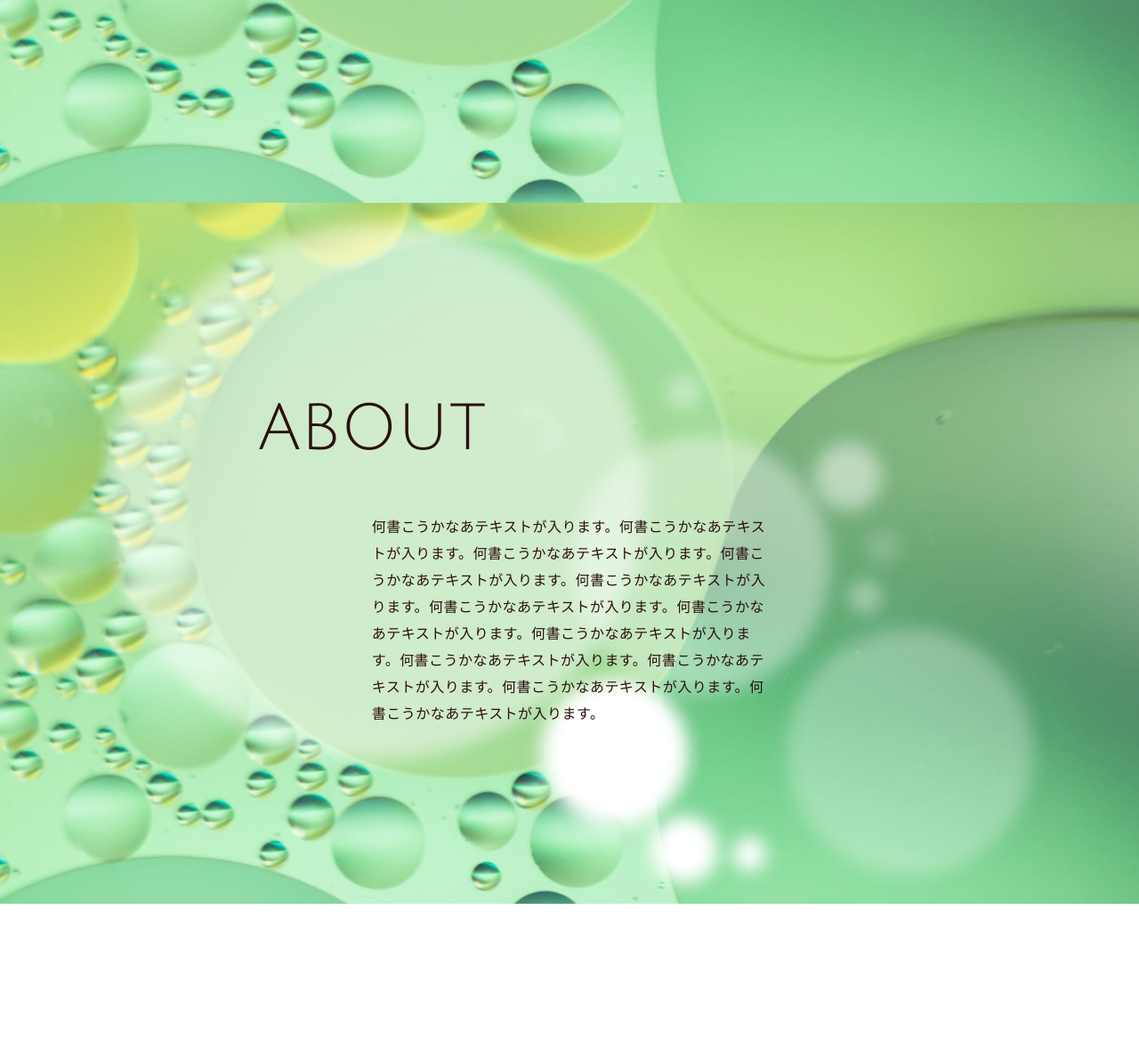
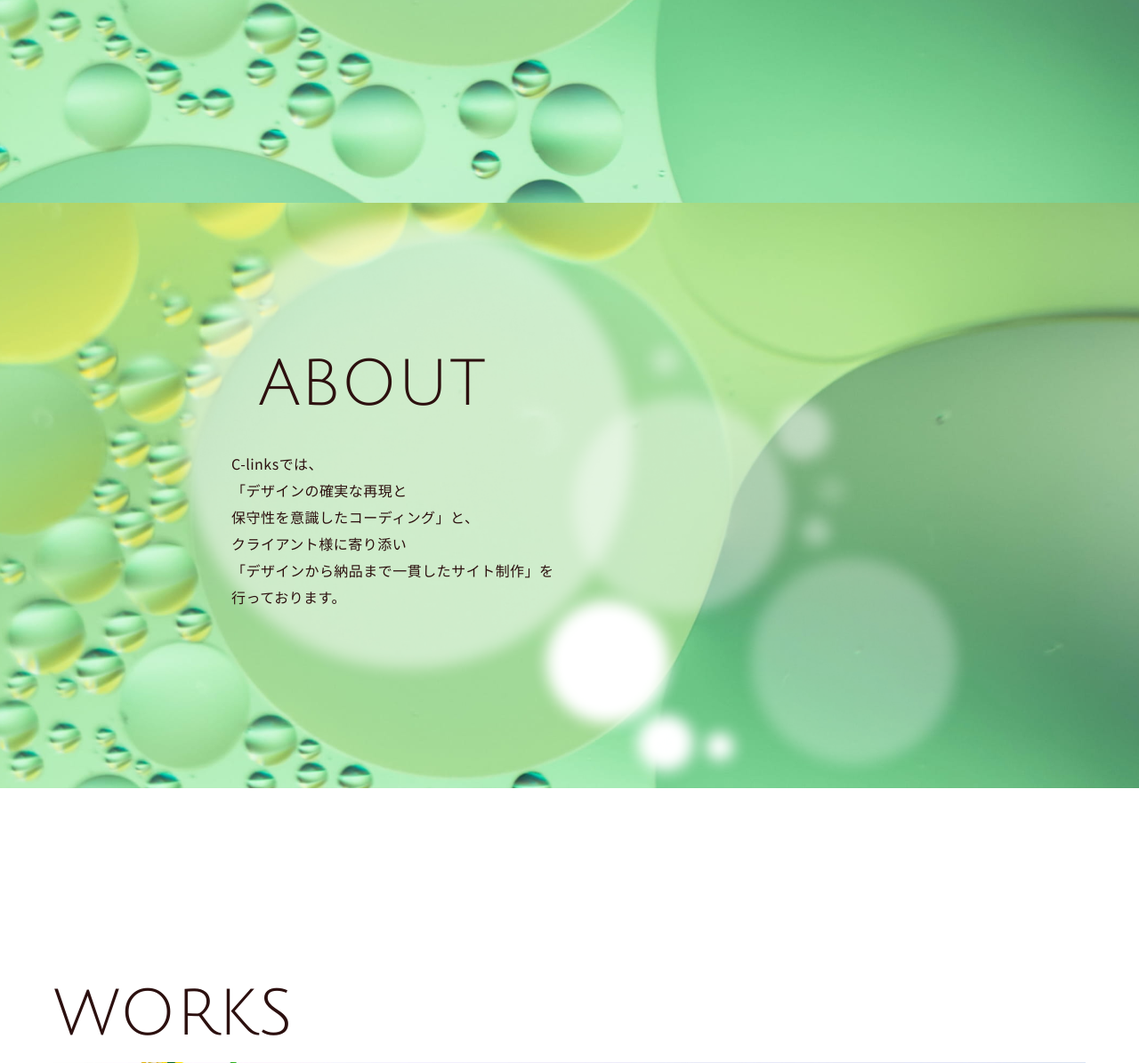
Before and after one commit to chitose333/portfolio, a PHP site: page / in a window 1280 px wide. Shown: the part 572-1767 px from the top of the page at 89% size. Run offline with PHP 8.4, Linux system fonts and the light colour scheme; some libraries are stand-ins or nearby versions.

Commit message:
works1,2の画像差し替え。aboutとprofileの文章差し替え。

```diff
--- a/css/styles.css
+++ b/css/styles.css
@@ -196,12 +196,17 @@ select::-ms-expand {
   background-position: center center;
   background-size: contain;
 }
+@media screen and (max-width: 767px) {
+  .about {
+    background-size: cover;
+  }
+}
 
 .about__inner {
   max-width: 800px;
   max-width: 50rem;
-  padding-top: 200px;
-  padding-top: 12.5rem;
+  padding-top: 150px;
+  padding-top: 9.375rem;
   padding-bottom: 200px;
   padding-bottom: 12.5rem;
 }
@@ -223,11 +228,11 @@ select::-ms-expand {
   font-size: 1rem;
   line-height: 1.875;
   letter-spacing: 0.03em;
-  margin: 40px auto 0;
-  margin: 2.5rem auto 0;
-  width: 34.7222222222vw;
-  max-width: 700px;
-  max-width: 43.75rem;
+  margin: 20px auto 0;
+  margin: 1.25rem auto 0;
+  width: 62.5vw;
+  max-width: 900px;
+  max-width: 56.25rem;
 }
 @media screen and (max-width: 767px) {
   .about__text {
--- a/index.html
+++ b/index.html
@@ -80,7 +80,7 @@
   <div class="circle-bg">
     <div class="main-view">
       <div class="main-view__inner inner">
-        <h1 class="main-view__title">Webを<br class="sm-only">とおして、<br>ひとと想いを<br>つなげます</h1>
+        <h1 class="main-view__title">Webを<br class="u-mobile">とおして、<br>ひとと想いを<br>つなげます</h1>
       </div>
       <!-- /.main-view__inner -->
     </div>
@@ -88,7 +88,14 @@
     <section class="about">
       <div class="about__inner inner">
         <h2 class="about__title section-title">ABOUT</h2>
-        <p class="about__text">何書こうかなあテキストが入ります。何書こうかなあテキストが入ります。何書こうかなあテキストが入ります。何書こうかなあテキストが入ります。何書こうかなあテキストが入ります。何書こうかなあテキストが入ります。何書こうかなあテキストが入ります。何書こうかなあテキストが入ります。何書こうかなあテキストが入ります。何書こうかなあテキストが入ります。何書こうかなあテキストが入ります。何書こうかなあテキストが入ります。</p>
+        <p class="about__text">
+          C-linksでは、<br>
+          「デザインの確実な再現と<br>
+          保守性を意識したコーディング」と、<br>
+          クライアント様に寄り添い<br>
+          「デザインから納品まで一貫したサイト制作」を<br>
+          行っております。
+        </p>
       </div>
       <!-- /.about__inner -->
     </section>
@@ -133,7 +140,30 @@
         <div class="profile__right">
           <p class="profile__name u-desktop">chitose</p>
           <img class="profile__skills" src="./images/common/skills.png" alt="スキル内容">
-          <p class="profile__text">テキストが入りますテキストが入りますテキストが入りますテキストが入りますテキストが入りますテキストが入りますテキストが入りますテキストが入りますテキストが入りますテキストが入りますテキストが入りますテキストが入りますテキストが入りますテキストが入りますテキストが入りますテキストが入りますテキストが入りますテキストが入りますテキストが入りますテキストが入りますテキストが入りますテキストが入りますテキストが入りますテキストが入りますテキストが入りますテキストが入りますテキストが入りますテキストが入りますテキストが入りますテキストが入りますテキストが入りますテキストが入りますテキストが入りますテキストが入りますテキストが入りますテキストが入りますテキストが入りますテキストが入りますテキストが入ります</p>
+          <p class="profile__text">
+            こんにちは。千歳（ちとせ）と申します。<br>
+            2020年11月からWeb制作の勉強を始め、<br>
+            2021年3月に友人のWebサイトを<br>
+            一から立ち上げました。<br>
+            その後はコーディングに重きを置きつつ、<br>
+            必要とされればディレクションやデザインから<br>
+            一貫したサイト制作を行っております。
+          </p>
+          <p class="profile__text">
+            私がとってもワクワクするのは、<br>
+            クライアント様からお話を伺い、<br>
+            事業の今後のビジョンや<br>
+            ご自身の将来像をお聞きする時。<br>
+            また形になっているデザインの、<br>
+            意図を考えながらコーディングしている時です。
+          </p>
+          <p class="profile__text">
+            C-linksの事業を通じて、<br>
+            関わってくださった方の笑顔に<br>
+            貢献したい。<br>
+            その一心でお仕事をさせていただいております。
+          </p>
+
         </div>
       </div>
       <!-- /.profile__container -->
--- a/src/sass/module/_about.scss
+++ b/src/sass/module/_about.scss
@@ -6,11 +6,15 @@
   background-repeat: no-repeat;
   background-position: center center;
   background-size: contain;
+
+  @include mq('md'){
+    background-size: cover;
+  }
 }
 
 .about__inner {
   max-width: rem(800);
-  padding-top: rem(200);
+  padding-top: rem(150);
   padding-bottom: rem(200);
 
   @include mq('md'){
@@ -28,9 +32,9 @@
   font-size: rem(16);
   line-height: 1.875;
   letter-spacing: 0.03em;
-  margin: rem(40) auto 0;
-  width: calc( 500 / 1440 * 100vw);
-  max-width: rem(700);
+  margin: rem(20) auto 0;
+  width: calc( 900 / 1440 * 100vw);
+  max-width: rem(900);
 
   @include mq('md'){
     width: calc( 400 / 767 * 100vw);
```
Also changed, not shown: images/common/works1.jpg, images/common/works2.jpg, 3 other files.
